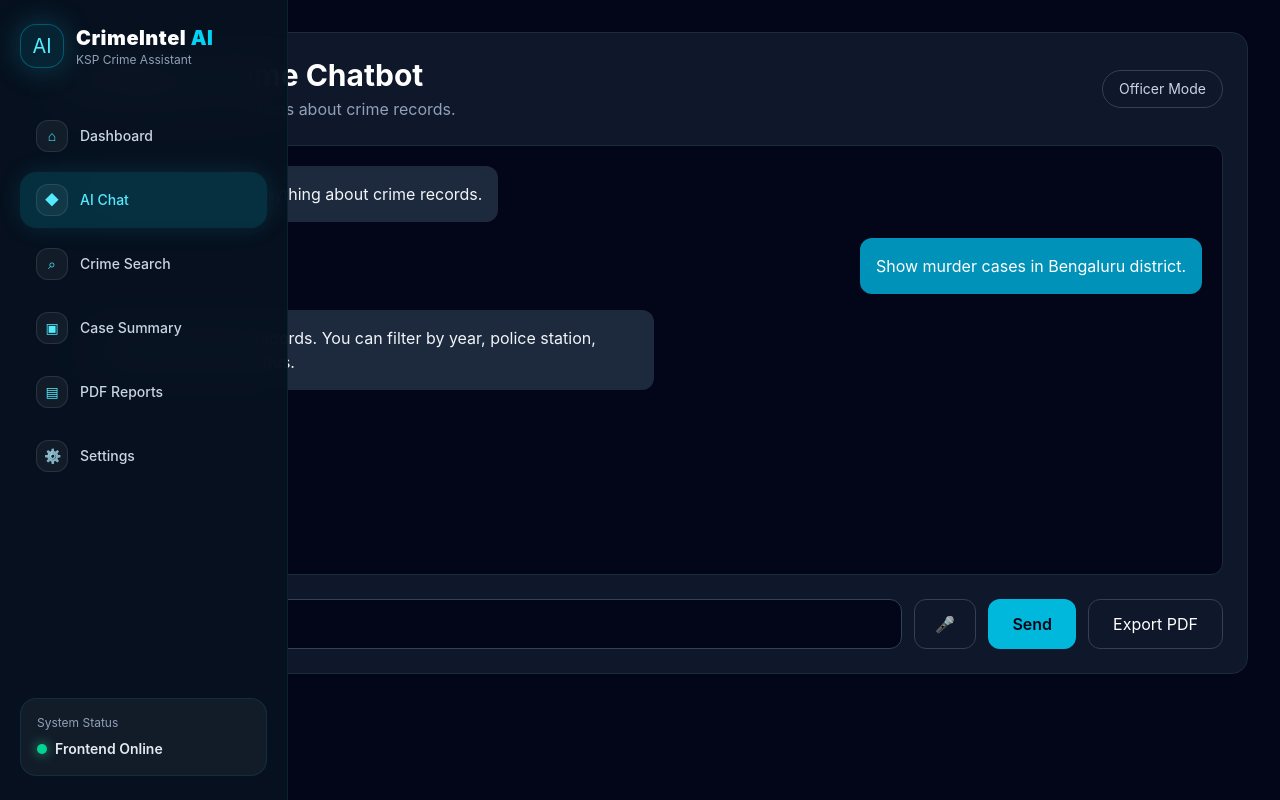
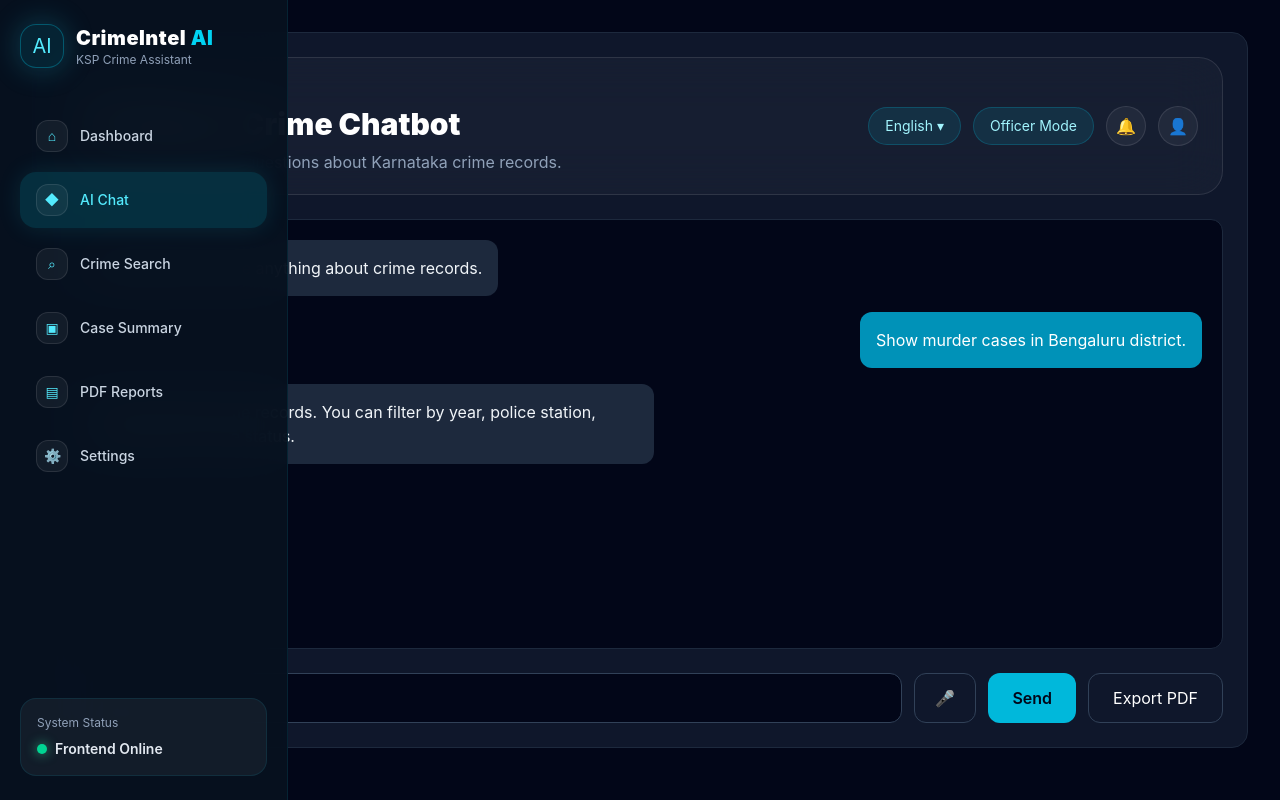
Before and after one commit to Ayush-eng-ai/Datathon-2026-CrimeAI, a React app in the folder Project-1-CrimeIntel-AI-Chatbot/frontend/: page /chatbot in a window 1280 px wide. Built offline with nearby package versions, Linux system fonts and the light colour scheme; the HTML template or start-up script is replaced by a standard one.

Commit message:
header UI edit

```diff
--- a/Project-1-CrimeIntel-AI-Chatbot/frontend/src/components/layout/Header.jsx
+++ b/Project-1-CrimeIntel-AI-Chatbot/frontend/src/components/layout/Header.jsx
@@ -1,15 +1,31 @@
 function Header() {
   return (
-    <header className="mb-6 flex items-center justify-between">
+    <header className="mb-6 flex flex-col gap-4 rounded-3xl border border-white/10 bg-white/[0.03] px-6 py-5 backdrop-blur-xl lg:flex-row lg:items-center lg:justify-between">
       <div>
-        <h2 className="text-3xl font-bold text-white">Intelligent Crime Chatbot</h2>
-        <p className="mt-1 text-slate-400">
-          Ask natural language questions about crime records.
+        <p className="text-sm font-semibold uppercase tracking-[0.3em] text-cyan-300">
+          CrimeIntel AI
+        </p>
+        <h2 className="mt-2 text-3xl font-black text-white">
+          Intelligent Crime Chatbot
+        </h2>
+        <p className="mt-2 text-slate-400">
+          Ask natural language questions about Karnataka crime records.
         </p>
       </div>
 
-      <div className="rounded-full border border-slate-700 px-4 py-2 text-sm text-slate-300">
-        Officer Mode
+      <div className="flex flex-wrap items-center gap-3">
+        <button className="rounded-full border border-cyan-400/20 bg-cyan-400/10 px-4 py-2 text-sm text-cyan-200">
+          English ▾
+        </button>
+        <button className="rounded-full border border-cyan-400/20 bg-cyan-400/10 px-4 py-2 text-sm text-cyan-200">
+          Officer Mode
+        </button>
+        <button className="flex h-10 w-10 items-center justify-center rounded-full border border-white/10 bg-white/5">
+          🔔
+        </button>
+        <button className="flex h-10 w-10 items-center justify-center rounded-full border border-white/10 bg-white/5">
+          👤
+        </button>
       </div>
     </header>
   )
```
